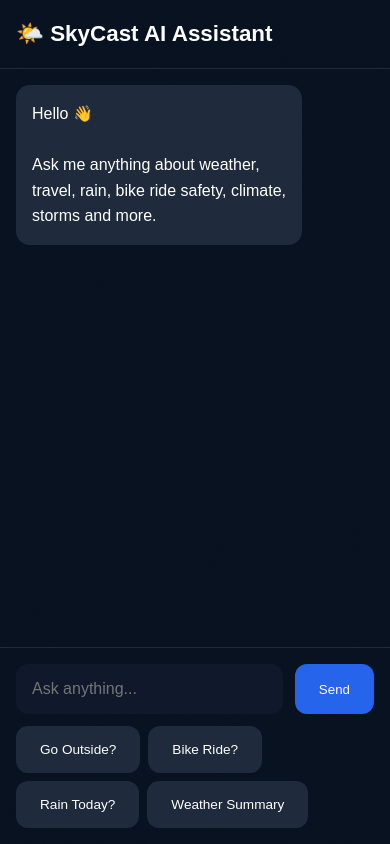
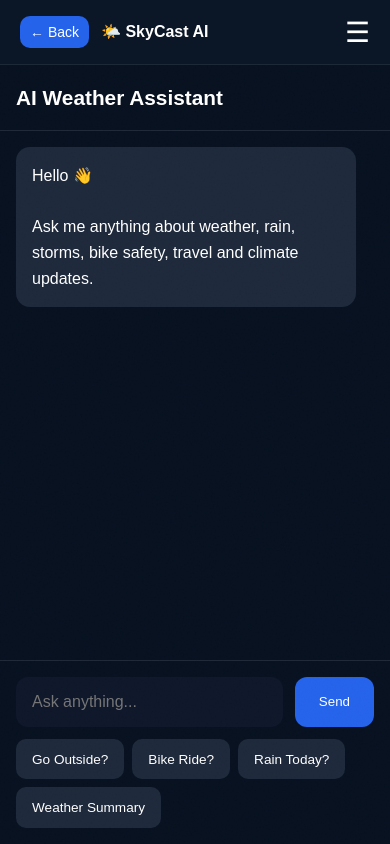
Before and after one commit to Bharathkm5/skycast-app, a website: page public/pages/ai-chat.html in a window 390 px wide. Drawn offline with Linux system fonts and the light colour scheme.

Commit message:
improve ai chat ui and add navbar

```diff
--- a/public/pages/ai-chat.html
+++ b/public/pages/ai-chat.html
@@ -9,6 +9,11 @@
 <link rel="stylesheet" href="../css/global.css"/>
 
 <style>
+
+*{
+  box-sizing:border-box;
+}
+
 body{
   background:#071120;
   color:white;
@@ -16,11 +21,84 @@ body{
   margin:0;
 }
 
+/* NAVBAR */
+
+.navbar{
+  width:100%;
+  height:65px;
+  background:#0b1727;
+  display:flex;
+  align-items:center;
+  justify-content:space-between;
+  padding:0 20px;
+  border-bottom:1px solid rgba(255,255,255,.08);
+  position:sticky;
+  top:0;
+  z-index:999;
+}
+
+.nav-left{
+  display:flex;
+  align-items:center;
+  gap:12px;
+}
+
+.back-btn{
+  background:#2563eb;
+  border:none;
+  color:white;
+  padding:10px 14px;
+  border-radius:10px;
+  cursor:pointer;
+  font-size:15px;
+}
+
+.logo{
+  font-size:1.2rem;
+  font-weight:bold;
+}
+
+.menu-btn{
+  background:none;
+  border:none;
+  color:white;
+  font-size:28px;
+  cursor:pointer;
+}
+
+/* DROPDOWN */
+
+.menu{
+  position:absolute;
+  top:70px;
+  right:20px;
+  background:#0f172a;
+  border-radius:14px;
+  overflow:hidden;
+  display:none;
+  flex-direction:column;
+  min-width:180px;
+  box-shadow:0 10px 25px rgba(0,0,0,.3);
+}
+
+.menu a{
+  color:white;
+  text-decoration:none;
+  padding:14px;
+  border-bottom:1px solid rgba(255,255,255,.05);
+}
+
+.menu a:hover{
+  background:#1e293b;
+}
+
+/* CHAT */
+
 .chat-wrap{
   width:100%;
   max-width:900px;
   margin:auto;
-  height:100vh;
+  height:calc(100vh - 65px);
   display:flex;
   flex-direction:column;
 }
@@ -28,7 +106,7 @@ body{
 .top{
   padding:1rem;
   border-bottom:1px solid rgba(255,255,255,.1);
-  font-size:1.4rem;
+  font-size:1.3rem;
   font-weight:bold;
 }
 
@@ -75,7 +153,7 @@ input{
   font-size:1rem;
 }
 
-button{
+.send-btn{
   padding:1rem 1.5rem;
   border:none;
   border-radius:12px;
@@ -94,24 +172,97 @@ button{
 .quick button{
   background:#1e293b;
   font-size:.85rem;
+  border:none;
+  color:white;
+  padding:.8rem 1rem;
+  border-radius:10px;
+  cursor:pointer;
 }
+
+/* MOBILE */
+
+@media(max-width:600px){
+
+  .msg{
+    max-width:95%;
+  }
+
+  .logo{
+    font-size:1rem;
+  }
+
+  .back-btn{
+    padding:8px 10px;
+    font-size:14px;
+  }
+
+}
+
 </style>
 </head>
 
 <body>
 
+<!-- NAVBAR -->
+
+<div class="navbar">
+
+  <div class="nav-left">
+
+    <button
+      class="back-btn"
+      onclick="goBack()"
+    >
+      ← Back
+    </button>
+
+    <div class="logo">
+      🌤️ SkyCast AI
+    </div>
+
+  </div>
+
+  <button
+    class="menu-btn"
+    onclick="toggleMenu()"
+  >
+    ☰
+  </button>
+
+  <div class="menu" id="menu">
+
+    <a href="../index.html">
+      🏠 Home
+    </a>
+
+    <a href="./dashboard.html">
+      📊 Dashboard
+    </a>
+
+    <a href="./ai-chat.html">
+      🤖 AI Chat
+    </a>
+
+  </div>
+
+</div>
+
+<!-- CHAT -->
+
 <div class="chat-wrap">
 
   <div class="top">
-    🌤️ SkyCast AI Assistant
+    AI Weather Assistant
   </div>
 
   <div class="messages" id="messages">
 
     <div class="msg ai">
       Hello 👋<br><br>
-      Ask me anything about weather, travel, rain,
-      bike ride safety, climate, storms and more.
+
+      Ask me anything about weather,
+      rain, storms, bike safety,
+      travel and climate updates.
     </div>
 
   </div>
@@ -125,7 +276,10 @@ button{
         placeholder="Ask anything..."
       />
 
-      <button onclick="sendMessage()">
+      <button
+        class="send-btn"
+        onclick="sendMessage()"
+      >
         Send
       </button>
 
@@ -160,13 +314,72 @@ button{
 
 <script>
 
+let currentCity =
+  CONFIG.DEFAULT_CITY || 'Unknown';
+
+let currentLat =
+  CONFIG.DEFAULT_LAT;
+
+let currentLon =
+  CONFIG.DEFAULT_LON;
+
+/* GET USER LOCATION */
+
+if(navigator.geolocation){
+
+  navigator.geolocation.getCurrentPosition(
+
+    pos=>{
+
+      currentLat =
+        pos.coords.latitude;
+
+      currentLon =
+        pos.coords.longitude;
+
+    },
+
+    err=>{
+      console.log(err);
+    }
+
+  );
+
+}
+
+/* MENU */
+
+function toggleMenu(){
+
+  const menu =
+    document.getElementById('menu');
+
+  if(menu.style.display==='flex'){
+    menu.style.display='none';
+  }else{
+    menu.style.display='flex';
+  }
+
+}
+
+/* BACK */
+
+function goBack(){
+  window.history.back();
+}
+
+/* ADD MESSAGE */
+
 function addMessage(text,type){
 
-  const div=document.createElement('div');
+  const div =
+    document.createElement('div');
 
-  div.className='msg '+type;
+  div.className =
+    'msg '+type;
 
-  div.innerHTML=text.replace(/\n/g,'<br>');
+  div.innerHTML =
+    text.replace(/\n/g,'<br>');
 
   document
     .getElementById('messages')
@@ -175,7 +388,10 @@ function addMessage(text,type){
   div.scrollIntoView({
     behavior:'smooth'
   });
+
 }
+
+/* SEND MESSAGE */
 
 async function sendMessage(){
 
@@ -195,11 +411,12 @@ async function sendMessage(){
 
     const weather =
       await WeatherAPI.getCurrent(
-        CONFIG.DEFAULT_LAT,
-        CONFIG.DEFAULT_LON
+        currentLat,
+        currentLon
       );
 
-    const res = await fetch(
+    const res =
+      await fetch(
         `${CONFIG.BACKEND_URL}/api/ai/chat`,
         {
           method:'POST',
@@ -209,22 +426,34 @@ async function sendMessage(){
           },
 
           body:JSON.stringify({
-          city: CONFIG.DEFAULT_CITY,
-          message: question,
+
+            city:
+              weather.name || currentCity,
+
+            message:
+              question,
+
             weather
+
           })
         }
       );
 
-    const data = await res.json();
+    const data =
+      await res.json();
 
     if(!res.ok){
+
       throw new Error(
         data.error || 'AI failed'
       );
+
     }
 
-    addMessage(data.reply,'ai');
+    addMessage(
+      data.reply,
+      'ai'
+    );
 
   }catch(err){
 
@@ -232,8 +461,12 @@ async function sendMessage(){
       '❌ '+err.message,
       'ai'
     );
+
   }
+
 }
+
+/* QUICK ASK */
 
 function quickAsk(q){
 
@@ -242,16 +475,21 @@ function quickAsk(q){
     .value=q;
 
   sendMessage();
+
 }
+
+/* ENTER KEY */
 
 document
   .getElementById('chat-input')
   .addEventListener(
     'keydown',
     e=>{
+
       if(e.key==='Enter'){
         sendMessage();
       }
+
     }
   );
 
```
Lines whose indentation alone changed are shown as unchanged.
